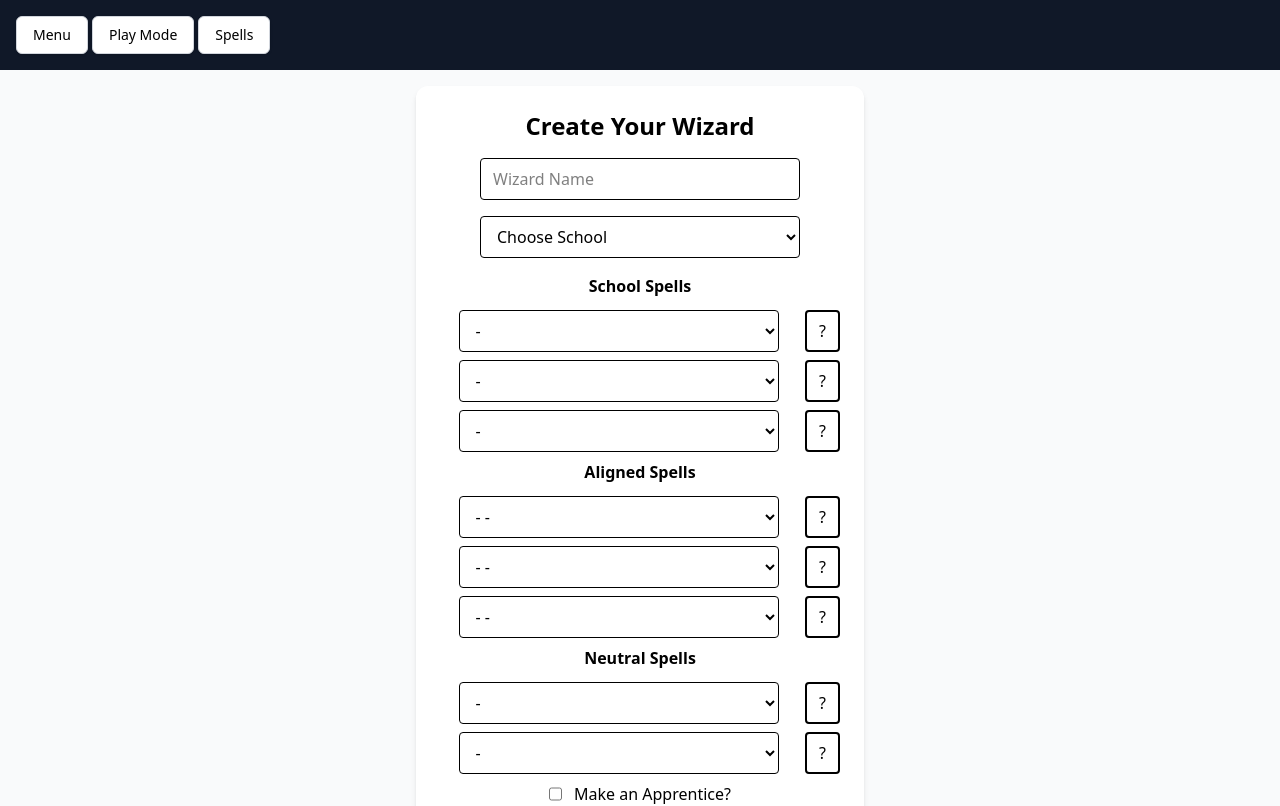
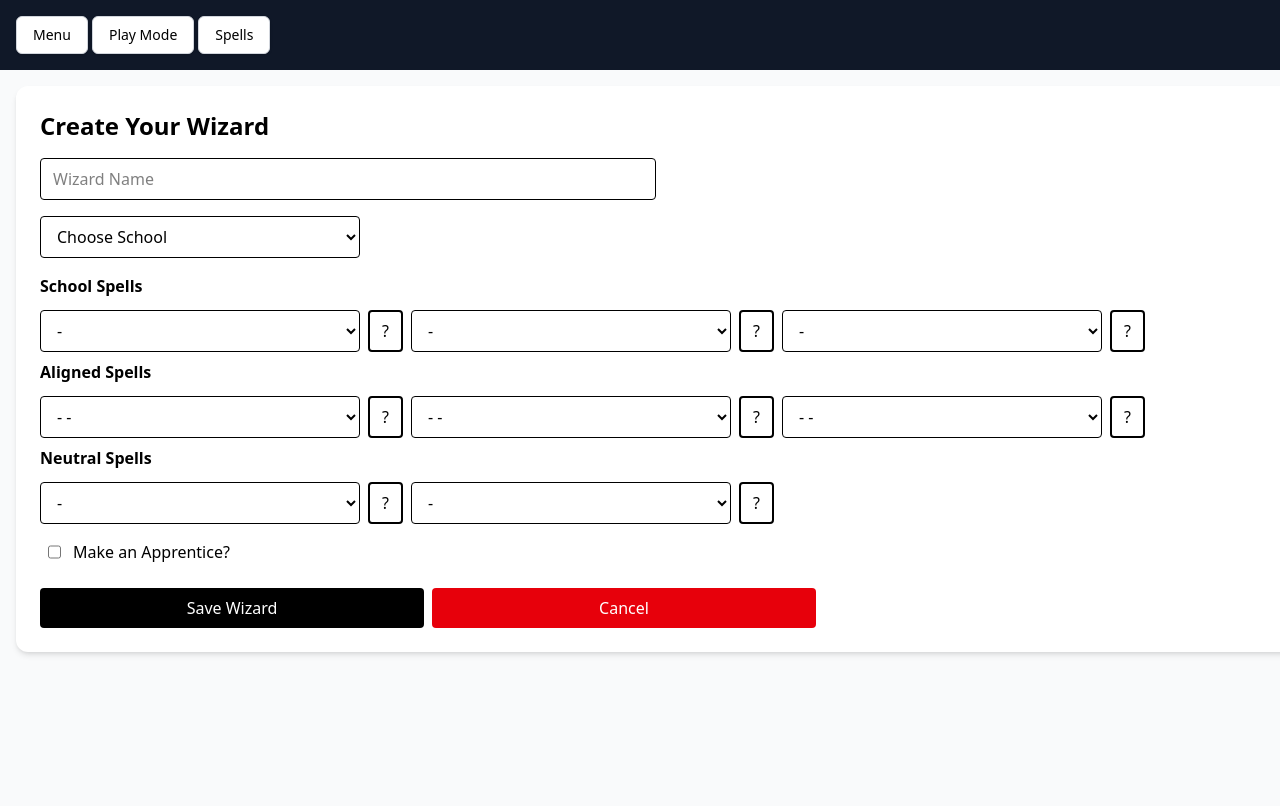
Before and after one commit to seanie1995/frostgrave-warband-manager, a Next.js app: page /WizardCreator in a window 1280 px wide. Shown: the top 806 px of the page. Built offline with nearby package versions, Linux system fonts and the light colour scheme.

Commit message:
Made forms desktop friendly.

```diff
--- a/src/app/WizardCreator/page.tsx
+++ b/src/app/WizardCreator/page.tsx
@@ -99,8 +99,12 @@ const Page = () => {
     const handleSubmit = (e: FormEvent<HTMLFormElement>) => {
         e.preventDefault();
 
-        if (neutralSpell1?.school === neutralSpell2?.school) {
-            alert("You can't have two neutral spells from the same school")
+        if (
+            neutralSpell1 &&
+            neutralSpell2 &&
+            neutralSpell1.school === neutralSpell2.school
+        ) {
+            alert("You can't have two neutral spells from the same school");
             return;
         }
 
@@ -118,6 +122,15 @@ const Page = () => {
                 school: chosenSchool,
                 spells: selectedSpells,
             };
+        }
+
+        const uniqueSpells = updatedWizard.spells.filter((spell, index, self) =>
+            index === self.findIndex(s => s?.name === spell?.name)
+        );
+
+
+        if (uniqueSpells.length < 8) {
+            alert("You have duplicate spells")
         }
 
         const warband: Member[] = hasApprentice && updatedApprentice ? [updatedWizard, updatedApprentice] : [updatedWizard]
@@ -217,19 +230,17 @@ const Page = () => {
     }, [chosenSchool]);
 
     return (
-        <main className="flex min-h-screen items-center justify-center  bg-gray-50 p-4">
-
+        <main className="min-h-screen w-screen bg-gray-50 p-4">
             <form
-                className="bg-white p-6 rounded-xl shadow-md w-full max-w-md space-y-4"
+                className="flex flex-col justify-center bg-white p-6 rounded-xl shadow-md w-screen space-y-4"
                 onSubmit={handleSubmit}
             >
-                <h1 className="text-2xl font-bold text-center">Create Your Wizard</h1>
-
+                <h1 className="text-2xl font-bold">Create Your Wizard</h1>
                 <input
                     type="text"
                     name="wizardName"
                     placeholder="Wizard Name"
-                    className="w-full border rounded px-3 py-2 max-w-xs mx-auto block"
+                    className="w-1/2 border rounded px-3 py-2 mr-2"
                     required
                     onChange={(e) =>
                         setWizard((prev) => ({ ...prev, name: e.target.value }))
@@ -238,7 +249,7 @@ const Page = () => {
                 />
                 <select
                     name="school"
-                    className="w-full max-w-xs border rounded px-3 py-2 mx-auto block"
+                    className="w-full max-w-xs border rounded px-3 py-2 "
                     required
                     onChange={handleSchoolChange}
                     value={chosenSchool}
@@ -257,11 +268,13 @@ const Page = () => {
                 </select>
 
                 <div className='flex flex-col gap-2'>
-                    <label className="block font-semibold mb-1 text-center">School Spells</label>
-                    <div className='flex flex-row'>
+                    <label className="block font-semibold mb-1">School Spells</label>
+
+                    <div className='flex gap-2 xl:flex-row flex-col'>
+                        <div className='flex xl:flex-row flex-row'>
                             <select
                                 name="schoolSpell"
-                            className="w-full max-w-xs border rounded px-3 py-2 m-auto block"
+                                className="w-xl max-w-xs border rounded px-3 py-2"
                                 required
                                 onChange={(e) => handleSpellSelect(e, 0)}
                             >
@@ -278,7 +291,7 @@ const Page = () => {
                         <div className='flex flex-row'>
                             <select
                                 name="schoolSpell"
-                            className="w-full max-w-xs border rounded px-3 py-2 mx-auto block"
+                                className="w-xl max-w-xs border rounded px-3 py-2"
                                 required
                                 onChange={(e) => handleSpellSelect(e, 1)}
                             >
@@ -294,7 +307,7 @@ const Page = () => {
                         <div className='flex flex-row'>
                             <select
                                 name="schoolSpell"
-                            className="w-full max-w-xs border rounded px-3 py-2 mx-auto block"
+                                className="w-xl max-w-xs border rounded px-3 py-2"
                                 required
                                 onChange={(e) => handleSpellSelect(e, 2)}
                             >
@@ -307,13 +320,18 @@ const Page = () => {
                             </select>
                             <button onClick={() => toggleSpellInfo(2)} type='button' className="border-2 flex items-center justify-center ml-2 px-3 py-1 rounded"><p>?</p></button>
                         </div>
+                    </div>
 
-                    <label className="block font-semibold mb-1 text-center">Aligned Spells</label>
+                    {/* ALIGNED SPELLS */}
 
+                    <label className="block font-semibold mb-1 ">Aligned Spells</label>
+
+                    <div className=' flex gap-2 xl:flex-row flex-col'>
+                        <div className='flex xl:flex-row  flex-col gap-2'>
                             <div className='flex flex-row'>
                                 <select
                                     name="aligned1"
-                            className="w-full max-w-xs border rounded px-3 py-2 mx-auto block"
+                                    className="w-xl max-w-xs border rounded px-3 py-2"
                                     required
                                     onChange={(e) => handleSpellSelect(e, 3)}
                                 >
@@ -332,7 +350,7 @@ const Page = () => {
                             <div className='flex flex-row'>
                                 <select
                                     name="aligned2"
-                            className="w-full max-w-xs border rounded px-3 py-2 mx-auto block"
+                                    className="w-xl max-w-xs border rounded px-3 py-2"
                                     required
                                     onChange={(e) => handleSpellSelect(e, 4)}
                                 >
@@ -349,7 +367,7 @@ const Page = () => {
                             <div className='flex flex-row'>
                                 <select
                                     name="aligned3"
-                            className="w-full max-w-xs border rounded px-3 py-2 mx-auto block"
+                                    className="w-xl max-w-xs border rounded px-3 py-2"
                                     required
                                     onChange={(e) => handleSpellSelect(e, 5)}
                                 >
@@ -362,13 +380,17 @@ const Page = () => {
                                 </select>
                                 <button onClick={() => toggleSpellInfo(5)} type='button' className="border-2 flex items-center justify-center ml-2 px-3 py-1 rounded"><p>?</p></button>
                             </div>
+                        </div></div>
 
-                    <label className="block font-semibold mb-1 text-center">Neutral Spells</label>
+                    {/* NEUTRAL SPELLS */}
 
+                    <label className="block font-semibold mb-1">Neutral Spells</label>
+                    <div className=' flex md:flex-row flex-col space-y-2'>
+                        <div className='flex xl:flex-row  flex-col gap-2'>
                             <div className='flex flex-row'>
                                 <select
                                     name="neutral1"
-                            className="w-full max-w-xs border rounded px-3 py-2 mx-auto block"
+                                    className="w-xl max-w-xs border rounded px-3 py-2"
                                     required
                                     onChange={(e) => { handleSpellSelect(e, 6), handleNeutralChoice(e, 0) }}
                                 >
@@ -385,7 +407,7 @@ const Page = () => {
                             <div className='flex flex-row'>
                                 <select
                                     name="neutral2"
-                            className="w-full max-w-xs border rounded px-3 py-2 mx-auto block"
+                                    className="w-xl max-w-xs border rounded px-3 py-2"
                                     required
                                     onChange={(e) => { handleSpellSelect(e, 7), handleNeutralChoice(e, 1) }}
                                 >
@@ -398,7 +420,11 @@ const Page = () => {
                                 </select>
                                 <button onClick={() => toggleSpellInfo(7)} type='button' className="border-2 flex items-center justify-center ml-2 px-3 py-1 rounded"><p>?</p></button>
                             </div>
-                    <div className='flex flex-row justify-center'>
+
+                        </div>
+
+                    </div>
+                    <div className='flex flex-row m-2'>
                         <input type="checkbox" checked={hasApprentice ?? false} onChange={toggleHasApprentice} className='mr-3'></input>
                         <p className='text-center'>Make an Apprentice?</p>
                     </div>
@@ -408,33 +434,33 @@ const Page = () => {
                             type="text"
                             name="apprenticeName"
                             placeholder="Apprentice Name"
-                            className="w-full border rounded px-3 py-2 max-w-xs mx-auto block"
+                            className="w-full border rounded px-3 py-2 max-w-xs  block"
                             required
                             onChange={(e) =>
                                 setApprentice((prev) => ({ ...prev, name: e.target.value }))
                             }
-
                         />
                     }
 
                 </div>
-
+                <div className='flex space-x-2'>
                     <button
                         type="submit"
-                    className="w-full bg-black text-white py-2 rounded hover:bg-gray-800"
+                        className="w-sm bg-black text-white py-2 rounded hover:bg-gray-800"
                     >
                         Save Wizard
                     </button>
                     <button
                         type="button"
-                    className="w-full bg-red-600 text-white py-2 rounded hover:bg-gray-800"
+                        className="w-sm bg-red-600 text-white py-2 rounded hover:bg-gray-800"
                         onClick={() => {
                             // You can add cancel logic here
                             console.log("Cancelled");
                         }}
                     >
                         Cancel
-                </button>
+                    </button></div>
+
             </form>
             {isSpellModalOpen && spellToShow ? <SpellCard spell={spellToShow} onClick={() => setSpellModalIsOpen(false)} /> : null}
         </main>
--- a/src/app/components/navbar.tsx
+++ b/src/app/components/navbar.tsx
@@ -60,7 +60,7 @@ const Navbar = () => {
     }
 
     return (
-        <nav className="relative inline-block text-left p-4 bg-gray-900 w-full">
+        <nav className="relative inline-block text-left p-4 bg-gray-900 w-screen">
             <button
                 type="button"
                 onClick={() => setIsOpen(prev => !prev)}
```
Also changed, not shown: src/app/ApprenticeCreator/page.tsx (+4 -4 lines), src/app/SoldierBuilder/page.tsx (+12 -17 lines). Lines whose indentation alone changed are shown as unchanged.
